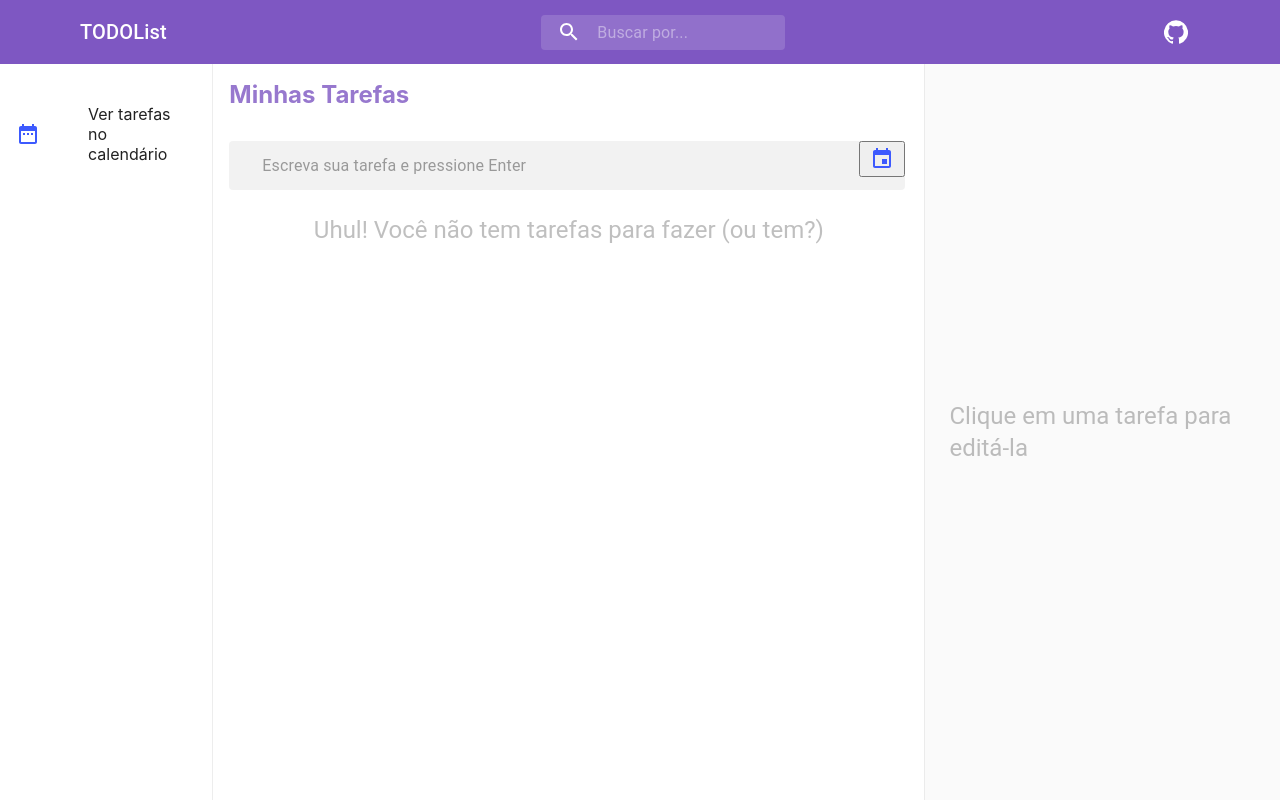
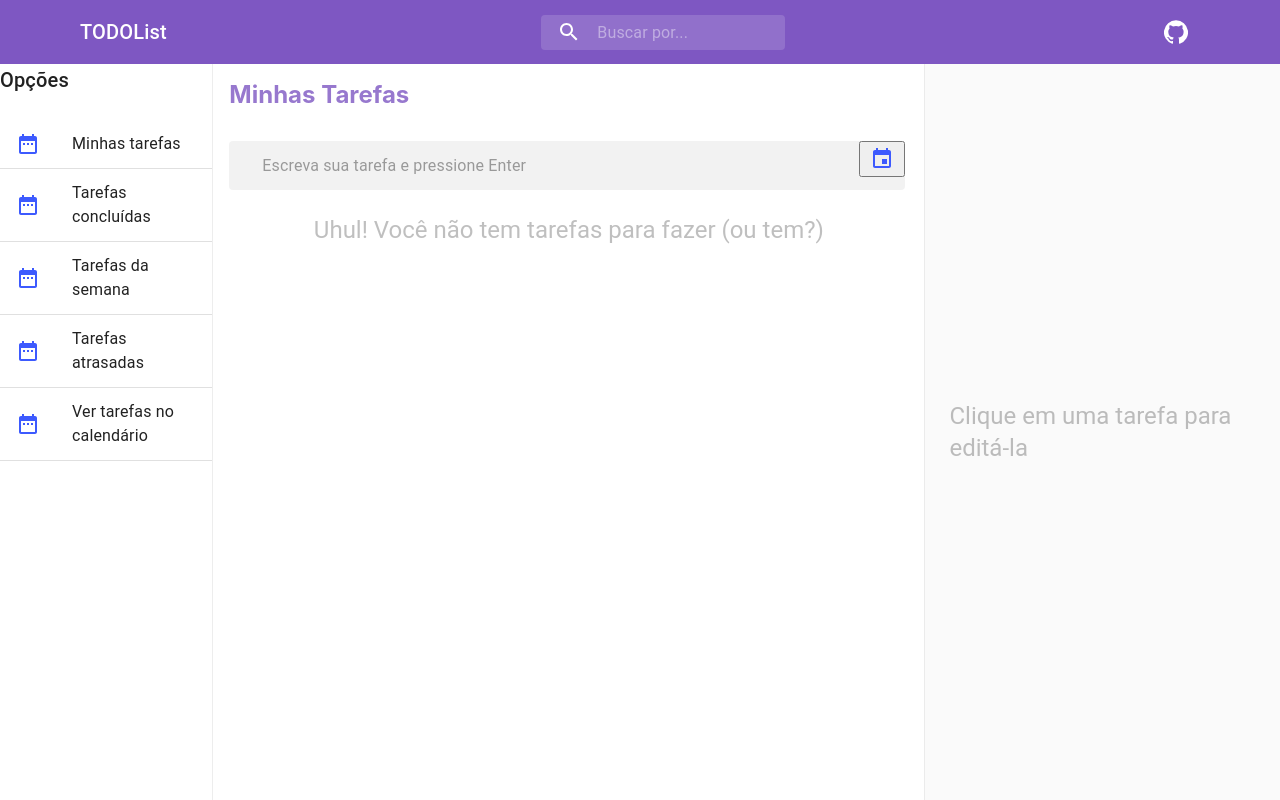
Before and after one commit to rafahsena/todo-list, a React (Create React App) app: page / in a window 1280 px wide. Built offline with nearby package versions, Linux system fonts and the light colour scheme.

Commit message:
added sidebar filters

```diff
--- a/src/containers/App/App.js
+++ b/src/containers/App/App.js
@@ -14,13 +14,18 @@ import InputBase from "@material-ui/core/InputBase";
 export default function App() {
   const [todos, setTodos] = useState([]);
   const [pattern, setPattern] = useState("");
+  const [filter, setFilter] = useState(() => () => true);
   const [id, setId] = useState(1);
 
   const getID = () => {
     const oldId = id;
     setId(oldId + 1);
     return oldId;
-  }
+  };
+
+  const filterTodos = callback => {
+    setFilter(() => callback);
+  };
 
   const handleSearch = event => {
     setPattern(event.target.value);
@@ -50,13 +55,19 @@ export default function App() {
           <Grid container>
             <Hidden smDown>
               <Grid item md={2}>
-                <Sidebar>
+                <Sidebar filterTodos={filterTodos}>
                   <Calendar todos={todos} />
                 </Sidebar>
               </Grid>
             </Hidden>
             <Grid item xs={12} md={10}>
-              <Todos getID={getID} todos={todos} setTodos={setTodos} pattern={pattern} />
+              <Todos
+                getID={getID}
+                todos={todos}
+                setTodos={setTodos}
+                pattern={pattern}
+                filtered={todos.filter(filter)}
+              />
             </Grid>
           </Grid>
         </Box>
--- a/src/containers/Sidebar/Sidebar.js
+++ b/src/containers/Sidebar/Sidebar.js
@@ -1,9 +1,11 @@
 import React, { useState } from "react";
 import useStyles from "./styles";
+import moment from "moment";
 import Container from "@material-ui/core/Container";
 import List from "@material-ui/core/List";
 import ListItem from "@material-ui/core/ListItem";
-import ListItemText from "@material-ui/core/ListItem";
+import Typography from "@material-ui/core/Typography";
+import ListItemText from "@material-ui/core/ListItemText";
 import ListItemIcon from "@material-ui/core/ListItemIcon";
 import DateRangeIcon from "@material-ui/icons/DateRange";
 import CalendarDialog from "../../components/Calendar/CalendarDialog";
@@ -20,10 +22,50 @@ const Sidebar = props => {
     setOpen(true);
   };
 
+
+  const notDone = todo => !todo.isDone;
+  const done = todo => todo.isDone;
+  const weekTasks = todo => {
+    const today = moment().startOf("day");
+    const todoDate = moment(todo.date);
+    const endDate = moment(today).add(7, "days").endOf("day");
+    return todoDate.isBetween(today, endDate, null, "[]");
+  };
+  const overdue = todo => {
+    const today = moment().startOf("day");
+    const todoDate = moment(todo.date);
+    return todoDate.isBefore(today);
+  };
+
   return (
     <Container disableGutters className={classes.sidebar}>
+      <Typography variant="h6">Opções</Typography>
       <List component="nav" className={classes.root}>
-        <ListItem button onClick={showCalendar} key="Calendario">
+        <ListItem divider button onClick={() => props.filterTodos(notDone)} key="todos">
+          <ListItemIcon>
+            <DateRangeIcon color="secondary" />
+          </ListItemIcon>
+          <ListItemText>Minhas tarefas</ListItemText>
+        </ListItem>
+        <ListItem divider button onClick={() => props.filterTodos(done)} key="done">
+          <ListItemIcon>
+            <DateRangeIcon color="secondary" />
+          </ListItemIcon>
+          <ListItemText>Tarefas concluídas</ListItemText>
+        </ListItem>
+        <ListItem divider button onClick={() => props.filterTodos(weekTasks)} key="week">
+          <ListItemIcon>
+            <DateRangeIcon color="secondary" />
+          </ListItemIcon>
+          <ListItemText>Tarefas da semana</ListItemText>
+        </ListItem>
+        <ListItem divider button onClick={() => props.filterTodos(overdue)} key="overdue">
+          <ListItemIcon>
+            <DateRangeIcon color="secondary" />
+          </ListItemIcon>
+          <ListItemText>Tarefas atrasadas</ListItemText>
+        </ListItem>
+        <ListItem divider button onClick={showCalendar} key="calendar">
           <ListItemIcon>
             <DateRangeIcon color="secondary" />
           </ListItemIcon>
--- a/src/containers/Todos/Todos.js
+++ b/src/containers/Todos/Todos.js
@@ -79,7 +79,9 @@ const Todos = props => {
     }
   };
 
-  const matched = todos.filter(todo => todo.text.includes(props.pattern));
+  const matched = props.filtered.filter(todo =>
+    todo.text.includes(props.pattern)
+  );
 
   const todoList = todos => {
     return todos.length ? (
```
